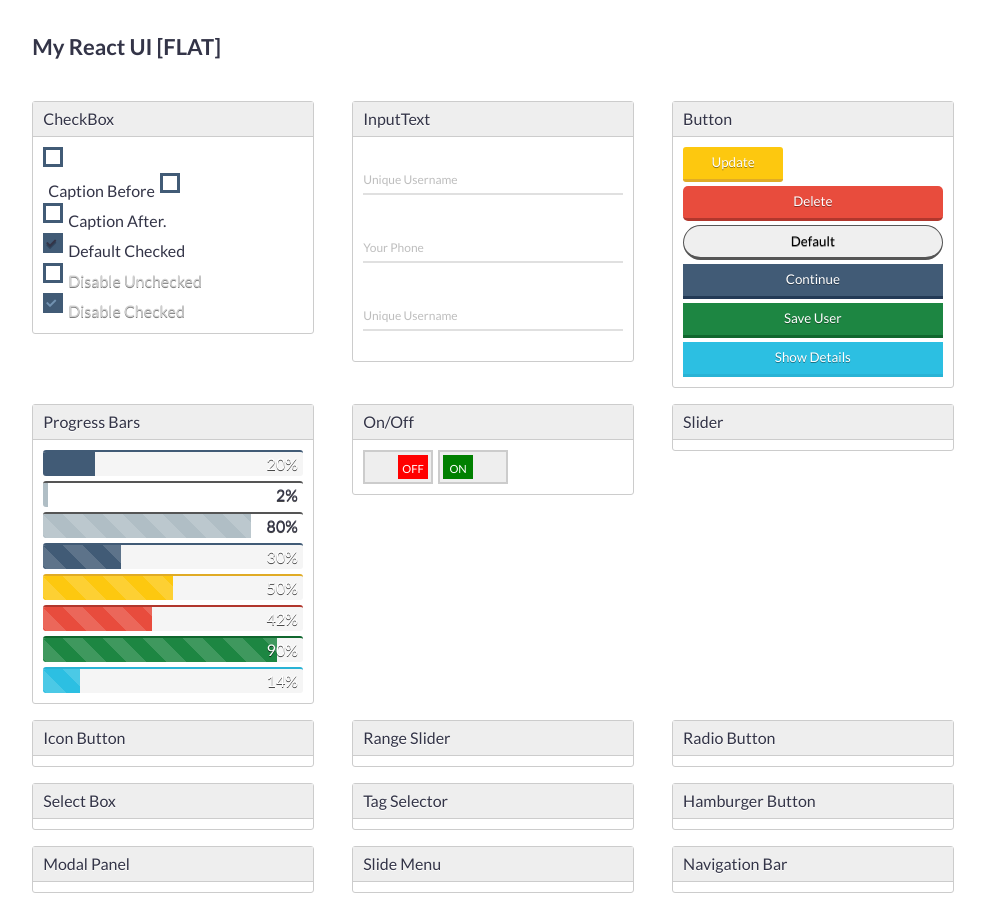
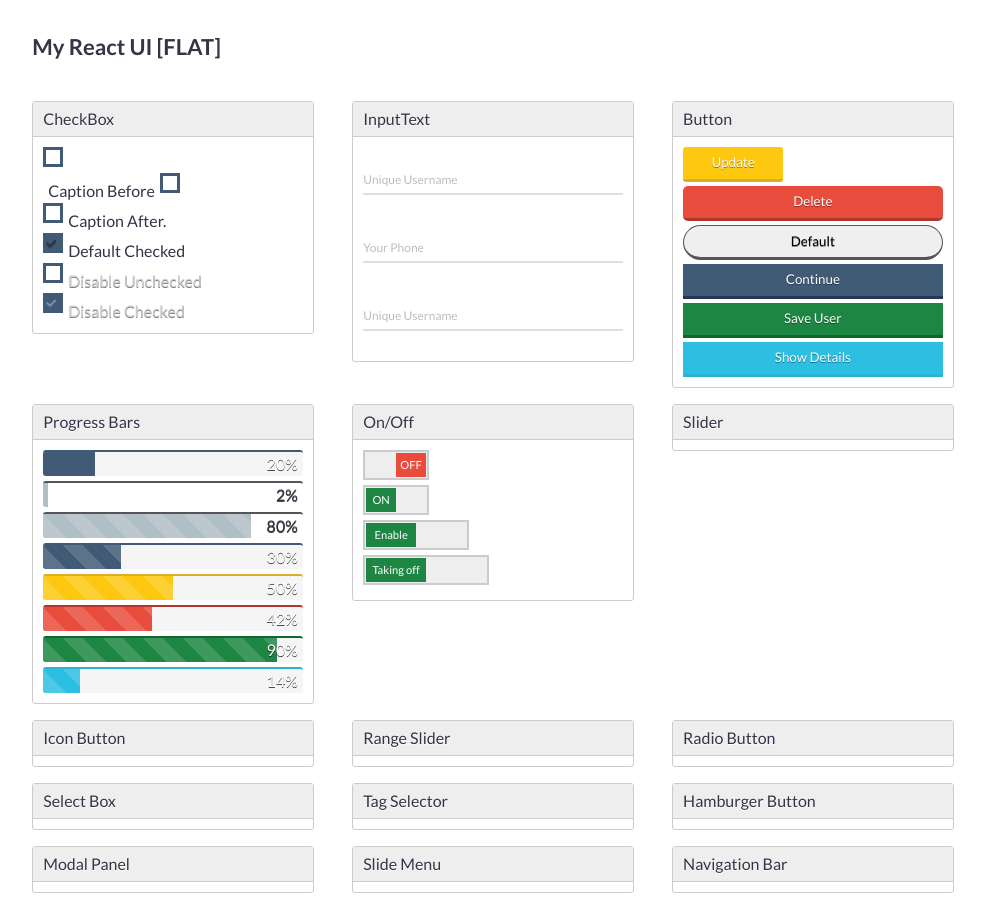
Before and after one commit to shahrokhnabavi/react-library, a React app: page / in a window 1280 px wide. Shown: the whole page, without its empty margins (147-1132 px from the left). Built offline with nearby package versions, Linux system fonts and the light colour scheme.

Commit message:
Added dynamic width SwitchButton component

```diff
--- a/src/App.js
+++ b/src/App.js
@@ -128,8 +128,24 @@
 
                     <div className="col-4">
                         <CaptionPanel caption="On/Off">
-                            <SwitchButton name="name01"/>
-                            <SwitchButton name="name01" switchOn/>
+                            <SwitchButton name="name01"/><br/>
+                            <SwitchButton name="name01" switchOn/><br/>
+                            <SwitchButton
+                                name="name01"
+                                switchOn
+                                labelOff="Disable"
+                                labelOn="Enable"
+                                width={100}
+                            /><br/>
+                            <SwitchButton
+                                name="name01"
+                                switchOn
+                                labelOff="Landing"
+                                valueOff="zero"
+                                labelOn="Taking off"
+                                valueOn="one"
+                                width={120}
+                            /><br/>
                         </CaptionPanel>
                     </div>
 
--- a/src/components/UI/SwitchButton/index.js
+++ b/src/components/UI/SwitchButton/index.js
@@ -21,6 +21,7 @@
         valueOn,
         valueOff,
         switchOn,
+        width,
         onChanged,
     } = props;
 
@@ -38,11 +39,13 @@
             input.value = valueOff;
             btn.classList.remove( Classes.On );
             btn.classList.add( Classes.Off );
+            btn.style.transform = 'translateX(' + Math.floor(width/2) + 'px)';
             label.textContent = labelOff;
         } else {
             input.value = valueOn;
             btn.classList.remove( Classes.Off );
             btn.classList.add( Classes.On );
+            btn.style.transform = 'translateX(0px)';
             label.textContent = labelOn;
         }
         onChanged( !isOn, input.value );
@@ -51,10 +54,16 @@
     const switchCls = [Classes.Switch, (switchOn ? Classes.On : Classes.Off)];
     const label = switchOn ? labelOn : labelOff;
     const value = switchOn ? valueOn : valueOff;
+    const style = { width: width + 'px', };
+    const positionOff = Math.round(width/2);
+    const styleSwitch = {
+        width: positionOff + 'px',
+        transform: 'translate(' + (switchOn ? 0 : positionOff) + 'px)'
+    };
 
     return (
-        <div className={Classes.SwitchButton} onClick={clickHandler}>
-            <div className={switchCls.join(' ')}>
+        <div className={Classes.SwitchButton} style={style} onClick={clickHandler}>
+            <div className={switchCls.join(' ')} style={styleSwitch}>
                 <span>{label}</span>
             </div>
             <Input
@@ -73,6 +82,7 @@
     valueOn: PropType.string,
     valueOff: PropType.string,
     switchOn: PropType.bool,
+    width: PropType.number,
     onChanged: PropType.func,
 };
 
@@ -82,6 +92,7 @@
     valueOn: '1',
     valueOff: '0',
     switchOn: false,
+    width: 60,
     onChanged: (isOn, value) => { console.log("Switch [" + isOn + "]: " + value); },
 };
 
--- a/src/components/UI/SwitchButton/style.scss
+++ b/src/components/UI/SwitchButton/style.scss
@@ -1,12 +1,14 @@
+@import '../variables';
+
 $switchWidth: 30px;
 
 .SwitchButton{
     background-color: #eee;
     border: 2px solid #cccccc;
-    padding: 3px;
+    padding: 1px;
     width: $switchWidth * 2;
     display: inline-block;
-    margin-right: 5px;
+    margin-bottom: 5px;
     cursor: pointer;
 
     .Switch {
@@ -16,17 +18,16 @@
     }
 
     .On {
-        background-color: green;
-        transform: translateX(0px);
+        background-color: $success;
     }
 
     .Off {
-        background-color: red;
-        transform: translateX($switchWidth);
+        background-color: $danger;
     }
 
     span {
         font-size: .7em;
         color: #ffffff;
+        vertical-align: text-bottom;
     }
 }
```
